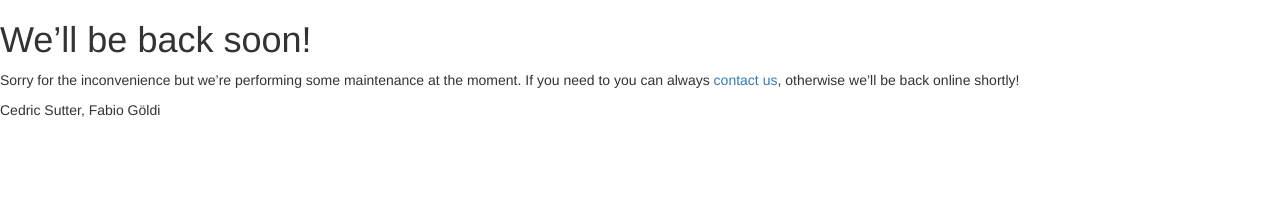
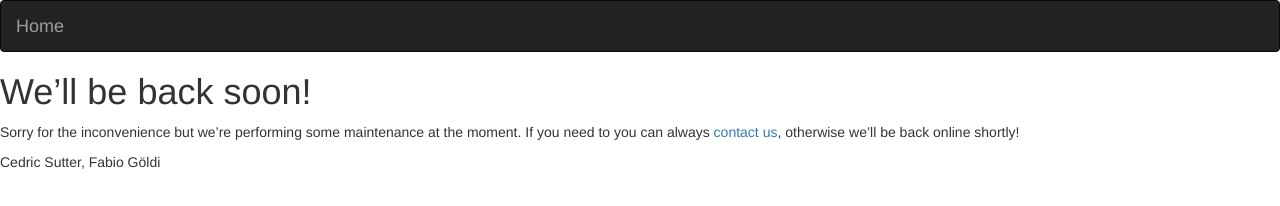
Before and after one commit to fabgeo8/ProgressiveWebApp_IUKM, a website: page public/offlinePage.html in a window 1280 px wide. Drawn offline with nearby package versions, Linux system fonts and the light colour scheme; no server answers.

Commit message:
Update offlinePage.html

```diff
--- a/public/offlinePage.html
+++ b/public/offlinePage.html
@@ -15,6 +15,13 @@
   <link rel="stylesheet" href="style.css">
 </head>
 <body>
+<nav class="navbar navbar-inverse">
+  <div class="container-fluid">
+    <div class="navbar-header">
+      <a class="navbar-brand" href="javascript:void(0);">Home</a>
+    </div>
+  </div>
+</nav>
 <article>
     <h1>We&rsquo;ll be back soon!</h1>
     <div>
```
